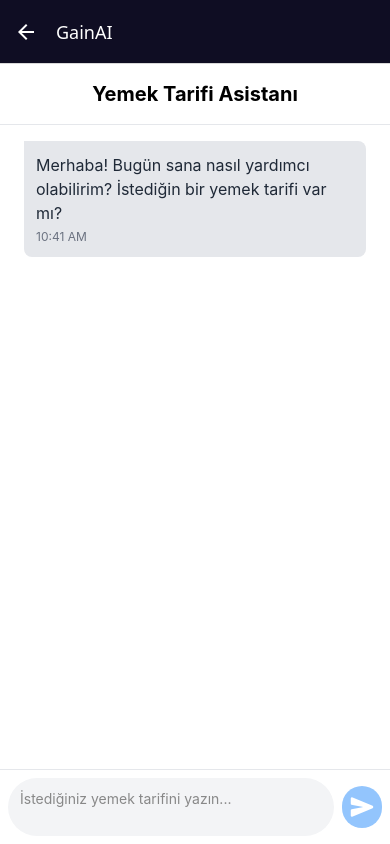
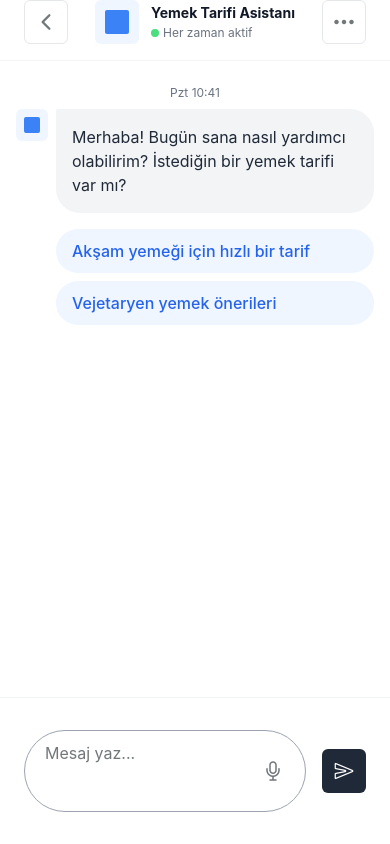
Before and after one commit to meertseker/react-native-expo, a React Native app: screen /Chat in a window 390 px wide. Built offline with nearby package versions, Linux system fonts and the light colour scheme.

Commit message:
header fixed and chat updated

```diff
--- a/App.tsx
+++ b/App.tsx
@@ -21,12 +21,9 @@ export default function App() {
             name="Chat"
             component={Chat}
             options={{
-              title: "GainAI",
-              headerStyle: {
-                backgroundColor: '#0f0D23',
-              },
-              headerTintColor: '#fff',
-            }}
+              headerShown: false
+              }
+            }
           />
         </Stack.Navigator>
       </NavigationContainer>
--- a/components/Tabs.tsx
+++ b/components/Tabs.tsx
@@ -5,20 +5,27 @@ import Home from '../screens/Home';
 import Grocery from '../screens/Grocery';
 import MealPlan from '../screens/MealPlan';
 import Progress from '../screens/Progress';
+import { BottomTabBarButtonProps } from '@react-navigation/bottom-tabs';
 
 const Tab = createBottomTabNavigator();
 
 
 export default function Tabs({ navigation }: any) {
 
-  const ChatButton = () => (
+const ChatButton: React.FC<BottomTabBarButtonProps> = (props) => (
   <TouchableOpacity
     onPress={() => navigation.navigate('Chat')}
-      style={{
+    style={[
+      props.style,
+      {
         flex: 1,
         alignItems: 'center',
         justifyContent: 'center',
-      }}
+        height: 60,
+        marginBottom:8.5,
+
+      }
+    ]}
   >
     <MaterialCommunityIcons
       name="message-text-outline"
@@ -27,7 +34,8 @@ export default function Tabs({ navigation }: any) {
       style={{
         backgroundColor: 'transparent',
         borderRadius: 20,
-          padding: 8
+        padding: 8,
+
       }}
     />
   </TouchableOpacity>
@@ -40,29 +48,26 @@ export default function Tabs({ navigation }: any) {
         tabBarActiveTintColor: '#FFFFFF',
         tabBarInactiveTintColor: '#A8B5DB',
         tabBarItemStyle: {
-            flex: 1,
-            width: "100%",
-            height: "100%",
-            padding: 0,
-            margin: 0,
-            marginTop: 15,
+          height: 60,
+          justifyContent: 'center',
+          alignItems: 'center',
+          marginTop: 6
+
         },
         tabBarStyle: {
           backgroundColor: "#0f0D23",
-            borderRadius: 50,
+          borderRadius: 30,
           marginHorizontal: 20,
-            marginBottom: 36,
+          marginBottom: 20,
           height: 60,
-            position: "absolute",
-            overflow: "hidden",
           borderWidth: 1,
-            borderColor: "#0f0D23",
-            elevation: 5,
-            shadowColor: '#000',
-            shadowOffset: { width: 0, height: 2 },
-            shadowOpacity: 0.25,
-            shadowRadius: 3.84,
-            padding: 0
+          borderColor: "rgba(255,255,255,0.1)",
+          elevation: 8,
+          shadowColor: '#FFFFFF',
+          shadowOffset: { width: 0, height: 4 },
+          shadowOpacity: 0.1,
+          shadowRadius: 6,
+          paddingHorizontal: 0, // Changed from 10 to 0
         }
       }}
           >
@@ -103,13 +108,6 @@ export default function Tabs({ navigation }: any) {
           }}
         />
         <Tab.Screen
-          name="ChatTab"
-          component={Home}
-          options={{
-            tabBarButton: () => <ChatButton />
-          }}
-        />
-        <Tab.Screen
           name="MealPlan"
           component={MealPlan}
           options={{
@@ -139,12 +137,21 @@ export default function Tabs({ navigation }: any) {
                 style={{
                   backgroundColor: color === '#FFFFFF' ? 'rgba(255,255,255,0.2)' : 'transparent',
                   borderRadius: 20,
-                  padding: 8
+                  padding: 8,
+                  display:"flex",
+                  alignContent: "center"
                 }}
               />
             ),
           }}
         />
+               <Tab.Screen
+  name="ChatTab"
+  component={Home}
+  options={{
+    tabBarButton: (props) => <ChatButton {...props} />
+  }}
+/>
       </Tab.Navigator>
   );
 }
--- a/screens/Chat.tsx
+++ b/screens/Chat.tsx
@@ -7,12 +7,12 @@ import {
   ScrollView,
   KeyboardAvoidingView,
   Platform,
-  ActivityIndicator,
   SafeAreaView,
   StatusBar,
 } from 'react-native';
 import { Ionicons } from '@expo/vector-icons';
 import axios from 'axios';
+import { useNavigation } from '@react-navigation/native';
 
 const API_URL = 'http://localhost:5000';
 
@@ -21,9 +21,32 @@ interface Message {
   text: string;
   isUser: boolean;
   timestamp: Date;
+  options?: string[];
 }
 
-const Chat = () => {
+interface Recipe {
+  name: string;
+  prepTime: string;
+  difficulty: string;
+  tags: string[];
+}
+
+// ChatGPT-style typing indicator (keeping from your original code)
+const TypingIndicator = () => {
+  return (
+    <View className="flex-row items-center p-2">
+      {[0, 1, 2].map((index) => (
+        <View
+          key={index}
+          className="w-2 h-2 bg-gray-500 rounded-full mx-1"
+        />
+      ))}
+    </View>
+  );
+};
+
+const RecipeAssistantApp = () => {
+  const navigation = useNavigation();
   const [messages, setMessages] = useState<Message[]>([]);
   const [inputText, setInputText] = useState('');
   const [isLoading, setIsLoading] = useState(false);
@@ -37,6 +60,7 @@ const Chat = () => {
         text: 'Merhaba! Bugün sana nasıl yardımcı olabilirim? İstediğin bir yemek tarifi var mı?',
         isUser: false,
         timestamp: new Date(),
+        options: ["Akşam yemeği için hızlı bir tarif", "Vejetaryen yemek önerileri"]
       },
     ]);
   }, []);
@@ -48,12 +72,12 @@ const Chat = () => {
     }, 100);
   }, [messages]);
 
-  const sendMessage = async () => {
-    if (inputText.trim() === '') return;
+  const sendMessage = async (text: string = inputText) => {
+    if (text.trim() === '') return;
 
     const userMessage: Message = {
       id: Date.now().toString(),
-      text: inputText,
+      text: text,
       isUser: true,
       timestamp: new Date(),
     };
@@ -63,8 +87,9 @@ const Chat = () => {
     setIsLoading(true);
 
     try {
+      // Keep your original API call for recipes
       const response = await axios.post(`${API_URL}/recipe`, {
-        userInput: inputText,
+        userInput: text,
       });
 
       const botMessage: Message = {
@@ -76,7 +101,7 @@ const Chat = () => {
 
       setMessages((prevMessages) => [...prevMessages, botMessage]);
     } catch (error) {
-      console.error('Error sending message:', error.response || error.message || error);
+      console.error('Error sending message:', error);
       const errorMessage: Message = {
         id: (Date.now() + 1).toString(),
         text: 'Bağlantı hatası. Lütfen daha sonra tekrar deneyin.',
@@ -90,34 +115,134 @@ const Chat = () => {
     }
   };
 
-  const formatTime = (date: Date) => {
-    return date.toLocaleTimeString([], { hour: '2-digit', minute: '2-digit' });
+  const handleOptionClick = (option: string) => {
+    sendMessage(option);
   };
 
-  const renderMessage = (message: Message) => {
+  const formatTime = (date: Date) => {
+    return new Intl.DateTimeFormat('tr-TR', {
+      hour: '2-digit',
+      minute: '2-digit',
+      hour12: false
+    }).format(date);
+  };
+
+  // Show date separator
+  const renderDateHeader = () => {
     return (
-      <View
-        key={message.id}
-        className={`mb-4 mx-2 p-3 rounded-lg max-w-3/4 ${
-          message.isUser
-            ? 'bg-blue-500 self-end rounded-tr-none'
-            : 'bg-gray-200 self-start rounded-tl-none'
-        }`}
-      >
-        <Text
-          className={`text-base ${message.isUser ? 'text-white' : 'text-gray-800'}`}
-        >
-          {message.text}
-        </Text>
-        <Text
-          className={`text-xs mt-1 ${
-            message.isUser ? 'text-blue-100 text-right' : 'text-gray-500'
-          }`}
-        >
-          {formatTime(message.timestamp)}
+      <View className="flex items-center my-2">
+        <Text className="text-xs text-gray-500">
+          {new Intl.DateTimeFormat('tr-TR', {
+            weekday: 'short',
+            hour: '2-digit',
+            minute: '2-digit'
+          }).format(new Date())}
         </Text>
       </View>
     );
+  };
+
+  // Render recipe card - for recipe responses that can be parsed as JSON
+  const renderRecipeCard = (message: Message) => {
+    try {
+      const recipe: Recipe = JSON.parse(message.text);
+
+      return (
+        <View key={message.id} className="mb-4 mx-4">
+          <View className="bg-blue-50 p-4 rounded-3xl">
+            <Text className="text-blue-600 text-base font-medium text-right">{recipe.name}</Text>
+
+            <View className="mt-3 items-end">
+              <View className="flex-row items-center justify-end">
+                <Text className="text-sm font-medium text-gray-800">{recipe.prepTime}</Text>
+                <View className="w-1 h-1 bg-gray-300 rounded-full mx-2"></View>
+                <Text className="text-sm font-medium text-gray-800">{recipe.difficulty}</Text>
+              </View>
+
+              <View className="flex-row mt-3 gap-2">
+                {recipe.tags.map((tag, index) => (
+                  <View key={index} className="bg-white px-3 py-1.5 rounded-2xl flex-row items-center">
+                    <Text className="text-sm text-gray-500 font-medium mr-1.5">{tag}</Text>
+                    <Ionicons
+                      name={
+                        tag.includes("Vegan") || tag.includes("Vejetaryen") ? "leaf-outline" :
+                        tag.includes("Kolay") ? "time-outline" :
+                        "restaurant-outline"
+                      }
+                      size={20}
+                      color="#0070F0"
+                    />
+                  </View>
+                ))}
+              </View>
+            </View>
+          </View>
+        </View>
+      );
+    } catch (e) {
+      // If parsing fails, render as normal message
+      return renderNormalMessage(message);
+    }
+  };
+
+  // Render normal message
+  const renderNormalMessage = (message: Message, showAvatar = true) => {
+    if (message.isUser) {
+      return (
+        <View key={message.id} className="mb-4 ml-12 mr-4">
+          <View className="bg-blue-600 p-4 rounded-3xl rounded-tr-sm self-end">
+            <Text className="text-white text-base">{message.text}</Text>
+          </View>
+        </View>
+      );
+    }
+
+    return (
+      <View key={message.id} className="mb-4 mx-4 flex-row">
+        {showAvatar && (
+          <View className="w-8 h-8 bg-blue-50 rounded-md mr-2 items-center justify-center">
+            <View className="w-4 h-4 bg-blue-500 rounded-sm"></View>
+          </View>
+        )}
+        <View className="flex-1">
+          <View className="bg-gray-100 p-4 rounded-3xl rounded-tl-sm">
+            <Text className="text-gray-800 text-base">{message.text}</Text>
+          </View>
+
+          {message.options && message.options.length > 0 && (
+            <View className="mt-4 gap-2">
+              {message.options.map((option, index) => (
+                <TouchableOpacity
+                  key={index}
+                  className="bg-blue-50 py-2.5 px-4 rounded-3xl"
+                  onPress={() => handleOptionClick(option)}
+                >
+                  <Text className="text-blue-600 text-base font-medium">{option}</Text>
+                </TouchableOpacity>
+              ))}
+            </View>
+          )}
+        </View>
+      </View>
+    );
+  };
+
+  // Render message based on type
+  const renderMessage = (message: Message, index: number) => {
+    // Check if it's a JSON message (recipe card)
+    if (!message.isUser && message.text.startsWith('{')) {
+      return renderRecipeCard(message);
+    }
+
+    // For regular messages, check if we need to show the avatar
+    // (don't show avatar for consecutive bot messages)
+    if (!message.isUser && index > 0) {
+      const prevMessage = messages[index - 1];
+      const showAvatar = prevMessage.isUser;
+      return renderNormalMessage(message, showAvatar);
+    }
+
+    return renderNormalMessage(message);
   };
 
   return (
@@ -125,54 +250,79 @@ const Chat = () => {
       <StatusBar barStyle="dark-content" backgroundColor="#ffffff" />
 
       {/* Header */}
-      <View className="bg-white border-b border-gray-200 p-4">
-        <Text className="text-xl font-bold text-center">Yemek Tarifi Asistanı</Text>
+      <View className="flex-row justify-between items-center px-6 pt-15 pb-4 border-b border-gray-100">
+        <TouchableOpacity onPress={() => navigation.goBack()} className="w-11 h-11 border border-gray-200 rounded-md items-center justify-center">
+          <Ionicons name="chevron-back" size={24} color="#72777A" />
+        </TouchableOpacity>
+
+        <View className="flex-row items-center gap-3">
+          <View className="w-11 h-11 bg-blue-50 rounded-md items-center justify-center">
+            <View className="w-6 h-6 bg-blue-500 rounded-sm"></View>
+          </View>
+          <View>
+            <Text className="font-bold text-sm text-gray-900">Yemek Tarifi Asistanı</Text>
+            <View className="flex-row items-center mt-0.5">
+              <View className="w-2 h-2 bg-green-400 rounded-full mr-1"></View>
+              <Text className="text-xs text-gray-500">Her zaman aktif</Text>
+            </View>
+          </View>
         </View>
 
-      {/* Messages */}
+        <TouchableOpacity className="w-11 h-11 border border-gray-200 rounded-md items-center justify-center">
+          <Ionicons name="ellipsis-horizontal" size={24} color="#72777A" />
+        </TouchableOpacity>
+      </View>
+
+      {/* Chat Container */}
       <KeyboardAvoidingView
         className="flex-1"
         behavior={Platform.OS === 'ios' ? 'padding' : undefined}
-        keyboardVerticalOffset={Platform.OS === 'ios' ? 90 : 0}
+        keyboardVerticalOffset={Platform.OS === 'ios' ? 0 : 0}
       >
         <ScrollView
           ref={scrollViewRef}
-          className="flex-1 p-4"
-          contentContainerClassName="flex flex-col"
+          className="flex-1 bg-white"
+          contentContainerStyle={{ paddingVertical: 16 }}
         >
-          {messages.map(renderMessage)}
+          {renderDateHeader()}
+          {messages.map((message, index) => renderMessage(message, index))}
 
           {isLoading && (
-            <View className="self-start bg-gray-200 p-3 rounded-lg mb-4 mx-2">
-              <ActivityIndicator size="small" color="#0000ff" />
+            <View className="ml-10 bg-gray-100 p-2 rounded-3xl rounded-tl-sm mx-4 self-start">
+              <TypingIndicator />
             </View>
           )}
         </ScrollView>
 
-        {/* Input area */}
-        <View className="flex-row items-center border-t border-gray-200 p-2 bg-white">
+        {/* Input Container */}
+        <View className="bg-white py-8 px-6 border-t border-gray-100">
+          <View className="flex-row items-center">
+            <View className="flex-1 flex-row items-center border border-gray-400 rounded-full px-5 py-2.5">
               <TextInput
-            className="flex-1 bg-gray-100 p-3 rounded-full mr-2"
+                className="flex-1 text-base text-gray-800 mb-3"
                 value={inputText}
                 onChangeText={setInputText}
-            placeholder="İstediğiniz yemek tarifini yazın..."
-            placeholderTextColor="#888"
+                placeholder="Mesaj yaz..."
+                placeholderTextColor="#72777A"
                 multiline
                 maxLength={1000}
               />
+              <TouchableOpacity>
+                <Ionicons name="mic-outline" size={24} color="#72777A" />
+              </TouchableOpacity>
+            </View>
             <TouchableOpacity
-            onPress={sendMessage}
+              onPress={() => sendMessage()}
               disabled={inputText.trim() === '' || isLoading}
-            className={`p-2 rounded-full ${
-              inputText.trim() === '' || isLoading ? 'bg-blue-300' : 'bg-blue-500'
-            }`}
+              className="bg-gray-800 w-11 h-11 rounded-md items-center justify-center ml-4"
             >
-            <Ionicons name="send" size={24} color="white" />
+              <Ionicons name="send-outline" size={20} color="white" />
             </TouchableOpacity>
+          </View>
         </View>
       </KeyboardAvoidingView>
     </SafeAreaView>
   );
 };
 
-export default Chat;
+export default RecipeAssistantApp;
```
Lines whose indentation alone changed are shown as unchanged.
